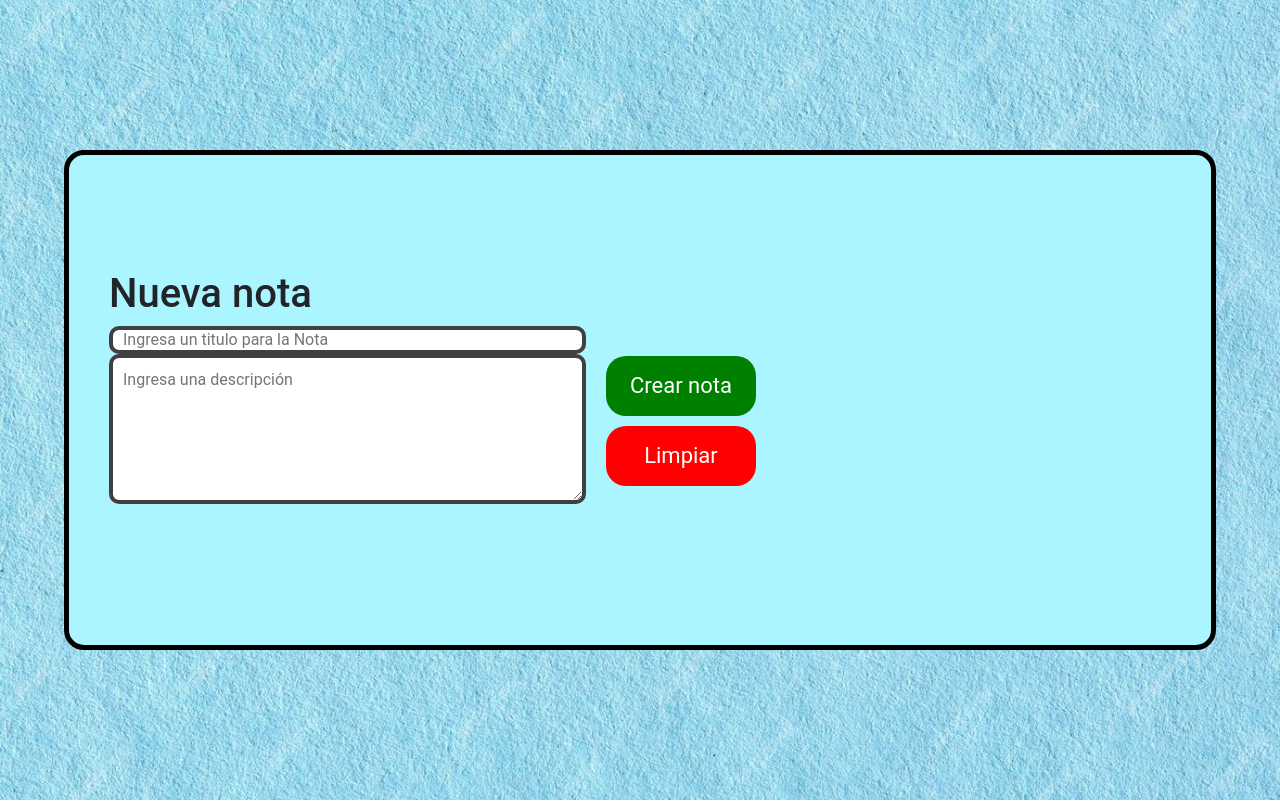
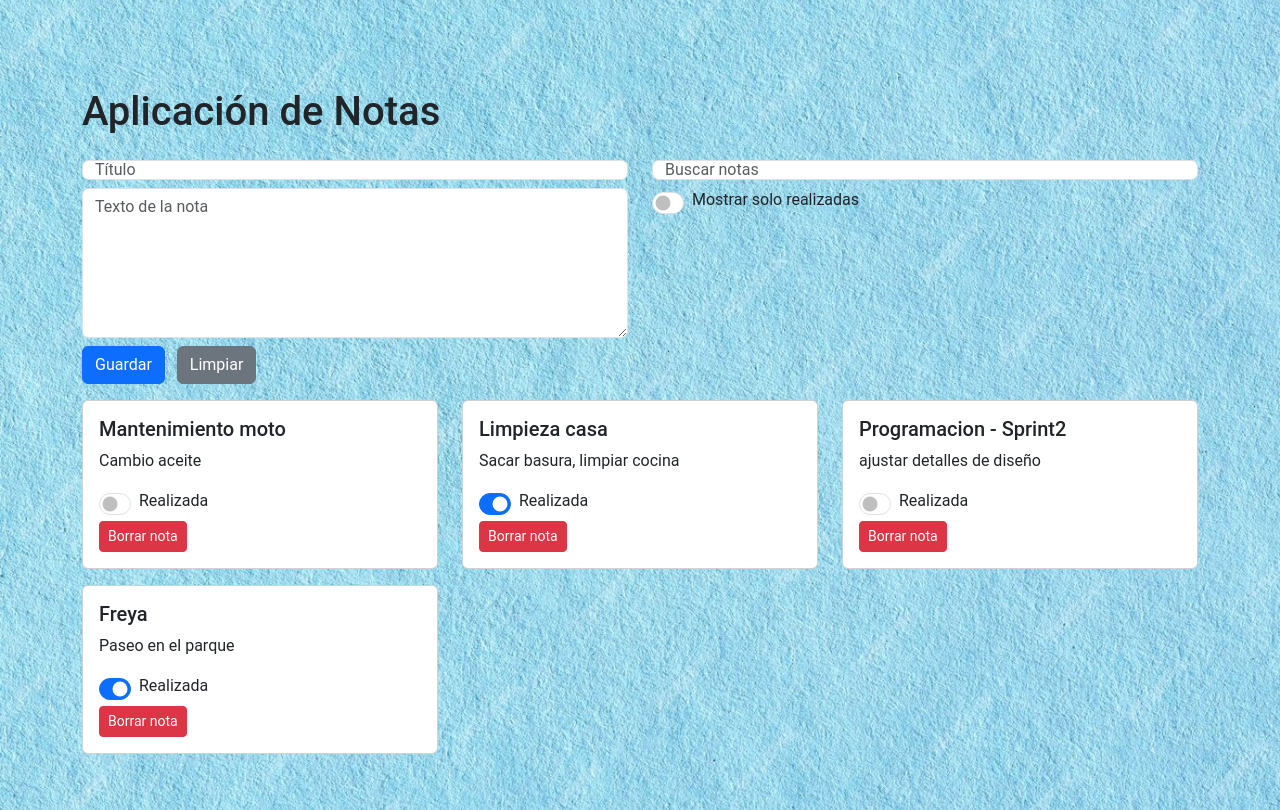
Before and after one commit to Allpez/eventosAL, a plain HTML site: page listaNotas/notas.html in a window 1280 px wide. Both pictures are taken after a click on the button "Limpiar". Drawn offline with nearby package versions, Linux system fonts and the light colour scheme; files that its build step writes are made by us from their sources.

Commit message:
avance3 del ejercicio #3

```diff
--- a/listaNotas/notas.html
+++ b/listaNotas/notas.html
@@ -5,28 +5,18 @@
     <meta charset="UTF-8">
     <meta name="viewport" content="width=device-width, initial-scale=1.0">
     <link rel="stylesheet" href="../styles/notas.css">
-    <link href="https://cdn.jsdelivr.net/npm/bootstrap@5.3.3/dist/css/bootstrap.min.css" rel="stylesheet" integrity="sha384-QWTKZyjpPEjISv5WaRU9OFeRpok6YctnYmDr5pNlyT2bRjXh0JMhjY6hW+ALEwIH" crossorigin="anonymous">
+    <link href="https://cdn.jsdelivr.net/npm/bootstrap@5.3.3/dist/css/bootstrap.min.css" rel="stylesheet"
+        integrity="sha384-QWTKZyjpPEjISv5WaRU9OFeRpok6YctnYmDr5pNlyT2bRjXh0JMhjY6hW+ALEwIH" crossorigin="anonymous">
     <title>Notas</title>
 </head>
 
 <body>
-    <main class="contenedor">
-        <div class="nuevaNota">
-            <div class="escritos">
-                <h1>Nueva nota</h1>
-                <input id="ingresar-tarea" placeholder="Ingresa un titulo para la Nota">
-                <textarea id="descripcion-tarea" placeholder="Ingresa una descripción"></textarea>
-            </div>
-            <div class="botones">
-                <button type="submit" id="crear" class="boton boton1">Crear nota</button>
-                <button type="submit" id="borrar" class="boton boton2">Limpiar</button>
-            </div>
-        </div>
-        <div id="lista-de-notas" class="lista-de-notas">
-            <!-- notas -->
-                    </div>
-    </main>
-    <script src="../scripts/notas.js"></script>
+    <div id="container" class="container-fluid">
+    </div>
+    <script src="https://cdn.jsdelivr.net/npm/bootstrap@5.3.3/dist/js/bootstrap.bundle.min.js"
+        integrity="sha384-YvpcrYf0tY3lHB60NNkmXc5s9fDVZLESaAA55NDzOxhy9GkcIdslK1eN7N6jIeHz"
+        crossorigin="anonymous"></script>
+    <script src="../listaNotas/notas.js"></script>
 </body>
 
 </html>
--- a/listaNotas/notas.js
+++ b/listaNotas/notas.js
@@ -1,135 +1,131 @@
-let array = [] //Crear un array donde vamos a guardar las notas
+let notas = [
+    { id: 1, titulo: "Mantenimiento moto", texto: "Cambio aceite", realizada: false},
+    { id: 2, titulo: "Limpieza casa", texto: "Sacar basura, limpiar cocina", realizada: true },
+    { id: 3, titulo: "Programacion - Sprint2", texto: "ajustar detalles de diseño", realizada: false},
+    { id: 4, titulo: "Freya", texto: "Paseo en el parque", realizada: true}
+];
 
-const inputTitulo = document.getElementById('ingresar-tarea')
-const inputDescripcion = document.getElementById('descripcion-tarea')
-const botonCrear = document.getElementById('crear')
-const botonBorrar = document.getElementById('borrar')
-const listaDeNotas = document.getElementById('lista-de-notas')
+let idGlobal = 2;
 
-
-
-
-function agregarNota(){
-    if (inputTitulo.value){
-        //Crear nota
-        let notaNueva = document.createElement('div')
-        notaNueva.classList.add('nota')
-        notaNueva.innerHTML = `
-            <div class="card">
-                <div class="card-header">
-                    <input type="checkbox" class="checkbox-completar">
-                    <h5 class="card-title">${inputTitulo.value}</h5>
+function crearInterfaz() {
+    const app = document.getElementById('container');
+    app.innerHTML = `
+        <div class="container mt-5">
+            <h1 class="mb-4">Aplicación de Notas</h1>
+            <div class="row mb-3">
+                <div class="col-md-6">
+                    <input type="text" id="titulo" class="form-control mb-2" placeholder="Título">
+                    <textarea id="texto" class="form-control mb-2" placeholder="Texto de la nota"></textarea>
+                    <button onclick="guardarNota()" class="btn btn-primary me-2">Guardar</button>
+                    <button onclick="limpiarCampos()" class="btn btn-secondary">Limpiar</button>
                 </div>
-                <div class="card-body">
-                    <p class="card-text">${inputDescripcion.value}</p>
-                    <button type="submit" class="btn btn-primary">Borrar nota</button>
+                <div class="col-md-6">
+                    <input type="text" id="filtro-texto" class="form-control mb-2" placeholder="Buscar notas" oninput="aplicarFiltros()">
+                    <div class="form-check form-switch">
+                        <input type="checkbox" id="filtro-realizadas" class="form-check-input" role="switch" onchange="aplicarFiltros()">
+                        <label class="form-check-label" for="filtro-realizadas">Mostrar solo realizadas</label>
+                    </div>
                 </div>
             </div>
-        `
-        // <div class="card">
-        // <div class="card-header">
-        //     <input type="checkbox" class="checkbox-completar">
-        //     <h5 class="card-title">Mantenimiento Moto</h5>
-        // </div>
-        // <div class="card-body">
-        //     <p class="card-text">Cambio de aceite</p>
-        //     <button type="submit" class="btn btn-primary">Borrar nota</button>
-        // </div>
-        // </div>
+            <div id="contenedor-notas" class="row"></div>
+        </div>
+    `;
+}
 
+function pintarNotas(notasFiltradas = notas) {
+    const contenedor = document.getElementById("contenedor-notas");
+    contenedor.innerHTML = "";
 
-        listaDeNotas.appendChild(notaNueva) //Agregar la nueva nota al contenedor.
-        inputTitulo.value = '';
-        inputDescripcion.value = ''
+    if (notasFiltradas.length === 0) {
+        contenedor.innerHTML = '<div class="col-12"><p class="alert alert-info">NO HAY NOTAS PARA MOSTRAR</p></div>';
+        return;
+    }
 
-        const botonBorrar = notaNueva.querySelector('.btn-primary')
-        botonBorrar.addEventListener('click', (e) => {
-            e.preventDefault(); // Evitar el comportamiento por defecto del enlace
-            listaDeNotas.removeChild(notaNueva);
-        })
-        const checkboxCompletar = notaNueva.querySelector('.checkbox-completar')
-        checkboxCompletar.addEventListener('change', completarNota)
-    }else{
-        alert('Por favor ingresa una tarea.')
+    notasFiltradas.forEach(nota => {
+        const notaElement = document.createElement('div');
+        notaElement.className = 'col-md-4 mb-3';
+        notaElement.innerHTML = `
+            <div class="card">
+                <div class="card-body">
+                    <h5 class="card-title">${nota.titulo}</h5>
+                    <p class="card-text">${nota.texto}</p>
+                    <div class="form-check form-switch mb-2">
+                        <input type="checkbox" class="form-check-input" role="switch" ${nota.realizada ? 'checked' : ''} onchange="marcarRealizada(${nota.id})">
+                        <label class="form-check-label">Realizada</label>
+                    </div>
+                    <button onclick="borrarNota(${nota.id})" class="btn btn-danger btn-sm">Borrar nota</button>
+                </div>
+            </div>
+        `;
+        contenedor.appendChild(notaElement);
+    });
+}
+
+function agregarNota(titulo, texto) {
+    idGlobal++;
+    const nuevaNota = { id: idGlobal, titulo, texto, realizada: false };
+    notas.push(nuevaNota);
+}
+
+function guardarNota() {
+    const titulo = document.getElementById("titulo").value;
+    const texto = document.getElementById("texto").value;
+
+    if (titulo.trim() !== "" && texto.trim() !== "") {
+        agregarNota(titulo, texto);
+        aplicarFiltros();
+        limpiarCampos();
+    } else {
+        alert("Por favor, completa todos los campos");
     }
 }
 
-
-function completarNota(e) {
-    let nota = e.target.closest('.nota')
-    nota.classList.toggle('completada')
+function borrarNota(id) {
+    notas = notas.filter(nota => nota.id !== id);
+    aplicarFiltros();
 }
 
-botonCrear.addEventListener('click', agregarNota)
-inputTitulo.addEventListener('keydown', (e) => {
-    if (e.key === 'Enter'){
-        agregarNota()
+function limpiarCampos() {
+    document.getElementById("titulo").value = "";
+    document.getElementById("texto").value = "";
+}
+
+function marcarRealizada(id) {
+    const nota = notas.find(nota => nota.id === id);
+    if (nota) {
+        nota.realizada = !nota.realizada;
+        aplicarFiltros();
     }
-})
+}
 
+function filtrarPorRealizada(array) {
+    return array.filter(nota => nota.realizada);
+}
 
+function filtrarPorTexto(array, texto) {
+    if (!texto) return array;
+    return array.filter(nota =>
+        nota.titulo.toLowerCase().includes(texto.toLowerCase()) ||
+        nota.texto.toLowerCase().includes(texto.toLowerCase())
+    );
+}
 
+function aplicarFiltros() {
+    const textoFiltro = document.getElementById("filtro-texto").value;
+    const soloRealizadas = document.getElementById("filtro-realizadas").checked;
 
+    let notasFiltradas = [...notas];
 
+    if (soloRealizadas) {
+        notasFiltradas = filtrarPorRealizada(notasFiltradas);
+    }
 
-//         //Texto ingresado por el usuario
-//         let textoTitulo = document.createElement('p')
-//         texto.innerText = input.value
-//         tareaNueva.appendChild(texto)
+    notasFiltradas = filtrarPorTexto(notasFiltradas, textoFiltro);
 
-//         //Crear y agregar contenedor de iconos
-//         let iconos = document.createElement('div')
-//         iconos.classList.add('iconos')
-//         tareaNueva.appendChild(iconos)
+    pintarNotas(notasFiltradas);
+}
 
-//         //Iconos
-//         let completar = document.createElement('i')
-//         completar.classList.add('bi', 'bi-check-circle-fill', 'icono-completar')
-//         completar.addEventListener('click', completarTarea)
-
-//         let eliminar = document.createElement('i')
-//         eliminar.classList.add('bi', 'bi-trash3-fill', 'icono-eliminar')
-//         eliminar.addEventListener('click', eliminarTarea)
-
-//         iconos.append(completar, eliminar)
-
-//         // Agregar tarea a la lista
-//         listaDeTarea.appendChild(tareaNueva)
-//     }else{
-//         alert('Por favor ingresa una tarea.')
-//     }
-// }
-
-// function completarTarea(e) {
-//     let tarea = e.target.parentNode.parentNode
-//     tarea.classList.toggle('completada')
-// }
-
-// function eliminarTarea(e) {
-//     let tarea = e.target.parentNode.parentNode
-//     tarea.remove()
-// }
-
-
-
-
-
-
-// let notas = [
-//     {
-//         id: 1,
-//         titulo: 'Sacar la basura',
-//         texto: 'mi mama me va a retar si no lo hago',
-//         realizada: false
-//     },
-//     {
-//         id: 2,
-//         titulo: 'odontologo',
-//         texto: 'cita odontólogo, 10/agosto/2024',
-//         realizada: false
-//     }
-// ]
-
-// let idGlobal = notas[1].id
-
-// console.log(idGlobal);
+document.addEventListener("DOMContentLoaded", () => {
+    crearInterfaz();
+    aplicarFiltros();
+});
```
Also changed, not shown: 1 other file.
